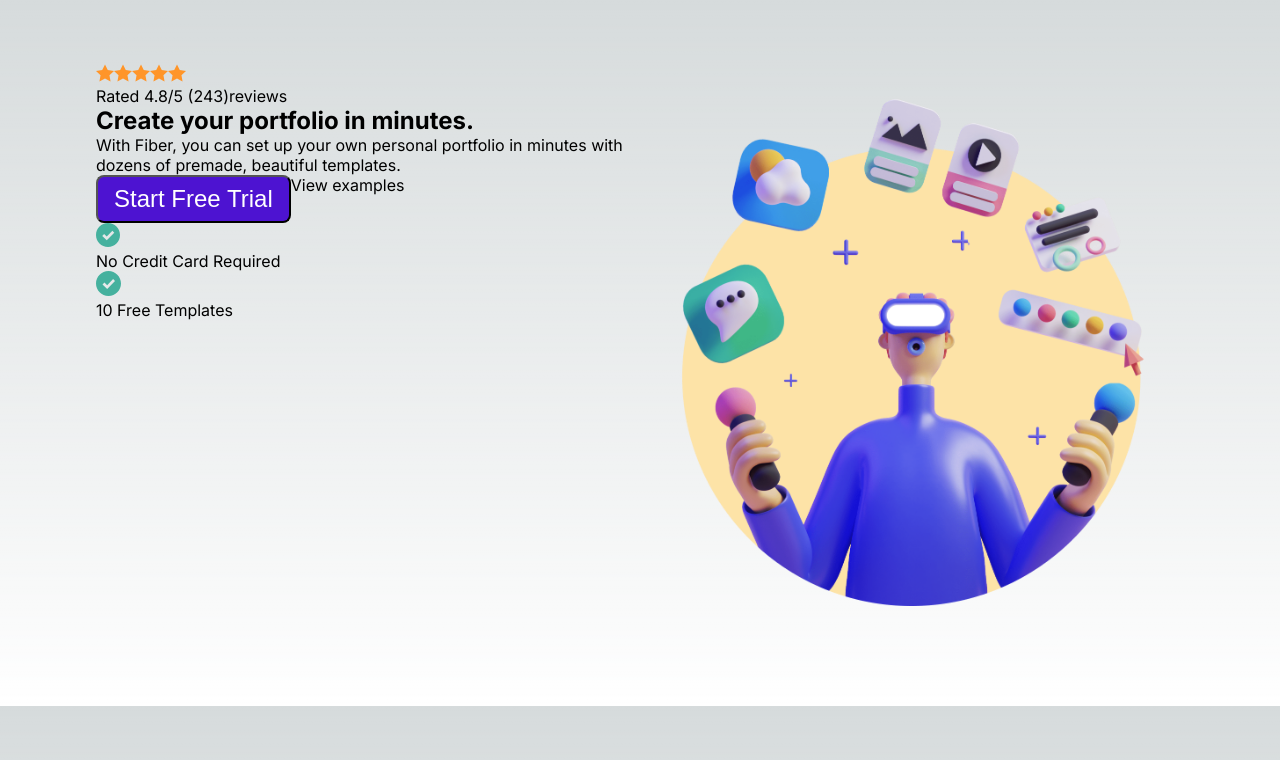
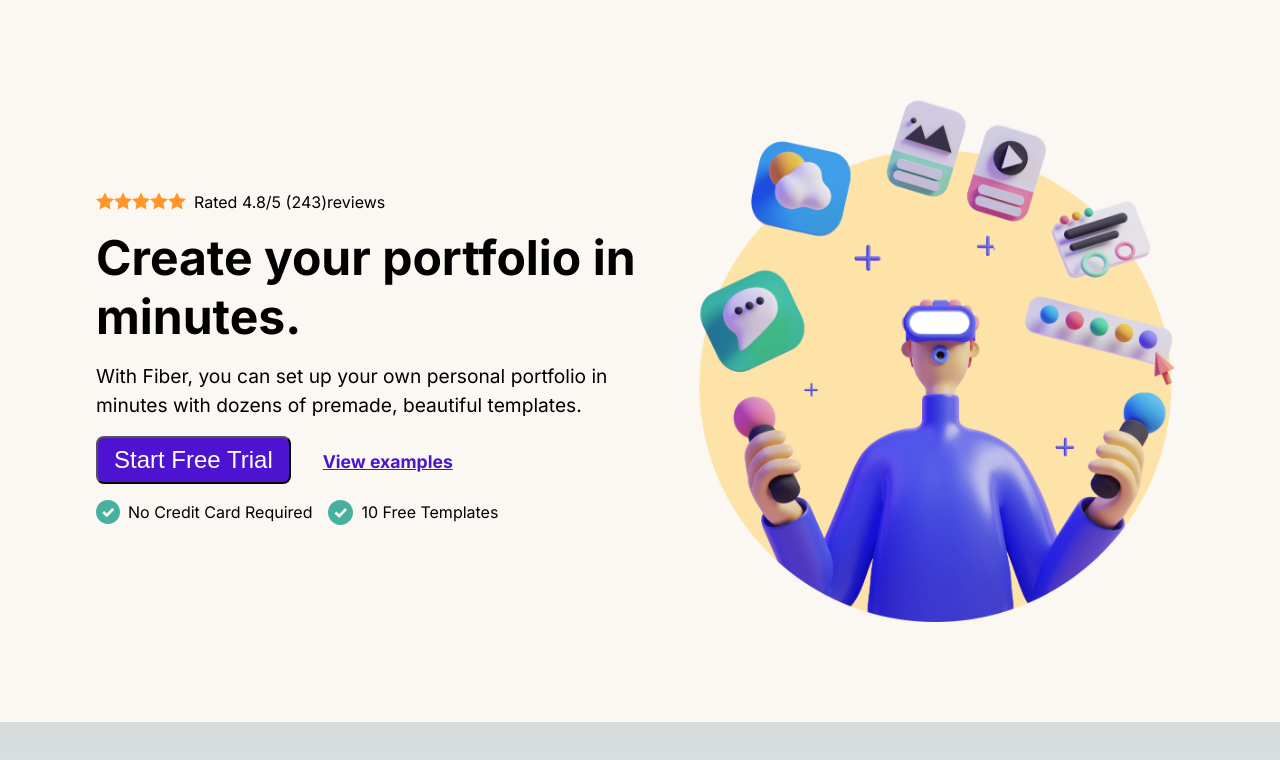
Before and after one commit to najdi123/shatel-task, a Next.js app: page / in a window 1280 px wide. Shown: the top 760 px of the page. Built offline with nearby package versions, Linux system fonts and the light colour scheme.

Commit message:
added style for new elements

```diff
--- a/ui/landingComponents/header/headerStyles.module.css
+++ b/ui/landingComponents/header/headerStyles.module.css
@@ -1,23 +1,83 @@
 .container {
-    padding: 4rem 6rem 6rem;
+    padding: 4rem 4rem 6rem 6rem;
     display: flex;
+    background-color: #FBF8F3;
 }
 .imageWrapper,.content{
     width: 50%;
 }
-.imageWrapper{
-    position: 'relative';
-    max-width: 50vw;
+.content{
+    padding: 8rem 0 0;
 }
 .heroImage{
     width: 100%;
 }
 .actionsWrapper{
     display: flex;
+    align-items: baseline;
+    gap: 2rem;
 }
+.link{
+    color: #4D13D1;
+    font-size: 1.1rem;
+    font-weight: 700;
+    text-decoration: underline;
+}
+.rateWrapper{
+    display: flex;
+    padding: 0 0 1rem;
+}
+.starsWrapper{
+    display: flex;
+}
+.rateText{
+    padding: 0 0 0 0.5rem;
+}
+.title{
+    font-size: 3rem;
+    padding: 0 0 1rem;
+}
+.description{
+    font-size: 1.2rem;
+    padding: 0 0 1rem;
+    line-height: 1.8rem;
+}
+.freeItemsWrapper{
+    display: flex;
+    padding: 1rem 0;
+}
+.freeItemsWrapper>div{
+    padding: 0 1rem 0 0;
+}
+.freeItem{
+    display: flex;
+    align-items: center;
+}
+.icon{
+    margin: 0 0.5rem 0 0;
+}
+/* @media screen and (max-width: 800px) {
+    .container {
+      padding: 2rem 3rem 3rem;
+      flex-direction: column;
+      justify-content: center;
+      align-items: center;
+    }
+} */
 @media screen and (max-width: 450px) {
     .container {
       padding: 2rem 3rem 3rem;
       flex-direction: column;
+      justify-content: center;
+      align-items: center;
+    }
+    .imageWrapper,.content{
+        width: 100%;
+    }
+    .freeItemsWrapper{
+        flex-direction: column;
+    }
+    .freeItem{
+        padding: 0 0 0.5rem !important;
     }
 }
```
